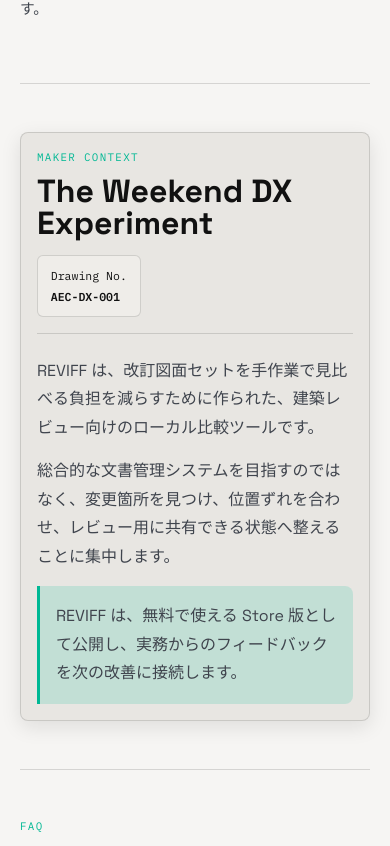
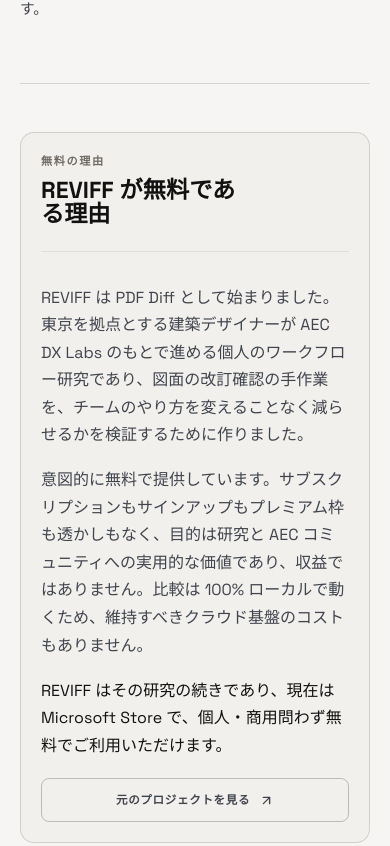
Before and after one commit to kimkeoangkea/ReviffWebsite, a Next.js app: page /ja in a window 390 px wide. Shown: the part 3513-4359 px from the top of the page. Built offline with nearby package versions, Linux system fonts and the light colour scheme; no server answers.

Commit message:
Replace maker story with Why Free section
- Add WhyFreeSection with PDF Diff origin narrative and free-use stance
- Point feedback to Google Form and refresh support/contact copy
- Drop manual alignment from changelog; make static page lead optional
- Add Why Free nav item and related layout styles

```diff
--- a/app/globals.css
+++ b/app/globals.css
@@ -363,6 +363,10 @@
 
 .hero-headline-emphasis--plain::after {
   content: none;
+}
+
+.hero-headline-emphasis--plain {
+  color: var(--text-primary);
 }
 
 .hero-headline-blue {
@@ -1013,6 +1017,90 @@
   padding: 1rem;
 }
 
+#why-its-free {
+  scroll-margin-top: 5rem;
+}
+
+.why-free-split {
+  display: grid;
+  gap: 2rem;
+  border: 1px solid var(--border-default);
+  border-radius: 14px;
+  background: var(--bg-elevated);
+  padding: clamp(1.25rem, 3vw, 2rem);
+}
+
+.why-free-split__header {
+  border-bottom: 1px solid var(--border-subtle);
+  padding-bottom: 1.5rem;
+}
+
+.why-free-split__eyebrow {
+  margin: 0;
+  font-family: var(--font-ibm-plex-mono), var(--font-noto-sans-jp), monospace;
+  font-size: 0.7rem;
+  font-weight: 700;
+  letter-spacing: 0.14em;
+  text-transform: uppercase;
+  color: var(--text-muted);
+}
+
+.why-free-split__title {
+  margin: 0.5rem 0 0;
+  max-width: 14ch;
+  font-size: clamp(1.45rem, 3vw, 2.1rem);
+  font-weight: 700;
+  letter-spacing: 0;
+  line-height: 1.05;
+}
+
+.why-free-split__body {
+  display: grid;
+  gap: 1.1rem;
+  color: var(--text-secondary);
+  line-height: 1.72;
+}
+
+.why-free-split__body p {
+  margin: 0;
+}
+
+.why-free-split__note {
+  color: var(--text-primary);
+}
+
+.why-free-split__actions {
+  display: flex;
+  flex-wrap: wrap;
+  align-items: center;
+  gap: 0.7rem;
+  margin-top: 0.1rem;
+}
+
+.story-links {
+  display: flex;
+  flex-wrap: wrap;
+  align-items: center;
+  gap: 0.9rem;
+}
+
+.story-link {
+  display: inline-flex;
+  align-items: center;
+  gap: 0.3rem;
+  color: var(--accent);
+  font-family: var(--font-ibm-plex-mono), var(--font-noto-sans-jp), monospace;
+  font-size: 0.78rem;
+  font-weight: 600;
+  text-decoration: none;
+  border-bottom: 1px solid transparent;
+  transition: border-color 160ms ease;
+}
+
+.story-link:hover {
+  border-bottom-color: var(--accent);
+}
+
 .faq-layout {
   display: grid;
   gap: 1.2rem;
@@ -1287,6 +1375,17 @@
     grid-template-columns: minmax(0, 17rem) minmax(0, 1fr);
   }
 
+  .why-free-split {
+    grid-template-columns: minmax(0, 1fr) minmax(0, 1.2fr);
+  }
+
+  .why-free-split__header {
+    border-right: 1px solid var(--border-subtle);
+    border-bottom: 0;
+    padding-right: 2rem;
+    padding-bottom: 0;
+  }
+
   .story-side {
     border-right: 1px solid var(--border-default);
     border-bottom: 0;
--- a/components/landing-page.tsx
+++ b/components/landing-page.tsx
@@ -3,7 +3,7 @@
 import { ProofRail } from "@/components/proof-rail";
 import { SiteFooter } from "@/components/site-footer";
 import { SiteHeader } from "@/components/site-header";
-import { StorySection } from "@/components/story-section";
+import { WhyFreeSection } from "@/components/why-free-section";
 import { WorkflowSection } from "@/components/workflow-section";
 import type { Locale } from "@/lib/locale";
 
@@ -18,7 +18,7 @@
         <div className="section-divider"><div className="section-divider__line" /></div>
         <ProofRail locale={locale} />
         <div className="section-divider"><div className="section-divider__line" /></div>
-        <StorySection locale={locale} />
+        <WhyFreeSection locale={locale} />
         <div className="section-divider"><div className="section-divider__line" /></div>
         <FaqSection locale={locale} />
       </main>
--- a/components/privacy-page.tsx
+++ b/components/privacy-page.tsx
@@ -9,11 +9,6 @@
       path={PRODUCT.routes.privacy}
       eyebrow="Privacy"
       title={locale === "ja" ? "プライバシー" : "Privacy"}
-      lead={
-        locale === "ja"
-          ? "REVIFF のサイトとアプリで扱うデータの基本方針です。"
-          : "A plain-language privacy summary for the REVIFF website and app."
-      }
     >
       <div className="story-body">
         <h2>{locale === "ja" ? "ローカル処理" : "Local processing"}</h2>
--- a/components/static-page-shell.tsx
+++ b/components/static-page-shell.tsx
@@ -11,7 +11,7 @@
   path: string;
   eyebrow: string;
   title: string;
-  lead: string;
+  lead?: string;
   children: ReactNode;
 }
 
@@ -33,7 +33,7 @@
           <div className="section-wrap">
             <p className="eyebrow">{eyebrow}</p>
             <h1 className="page-title">{title}</h1>
-            <p className="hero-lead">{lead}</p>
+            {lead ? <p className="hero-lead">{lead}</p> : null}
           </div>
         </section>
 
--- a/components/story-section.tsx
+++ /dev/null
@@ -1,40 +0,0 @@
-import type { Locale } from "@/lib/locale";
-
-export function StorySection({ locale }: { locale: Locale }) {
-  return (
-    <section className="section maker-section">
-      <div className="section-wrap">
-        <div className="story-panel">
-          <div className="story-side">
-            <p className="section-label">Maker Context</p>
-            <h2 className="section-title">
-              {locale === "ja" ? "The Weekend DX Experiment" : "The Weekend DX Experiment"}
-            </h2>
-            <span className="story-drawing">
-              <span>{locale === "ja" ? "Drawing No." : "Drawing No."}</span>
-              <strong>AEC-DX-001</strong>
-            </span>
-          </div>
-
-          <div className="story-body">
-            <p>
-              {locale === "ja"
-                ? "REVIFF は、改訂図面セットを手作業で見比べる負担を減らすために作られた、建築レビュー向けのローカル比較ツールです。"
-                : "REVIFF is built around a familiar AEC review problem: revised drawing sets still get checked manually, page by page, under time pressure."}
-            </p>
-            <p>
-              {locale === "ja"
-                ? "総合的な文書管理システムを目指すのではなく、変更箇所を見つけ、位置ずれを合わせ、レビュー用に共有できる状態へ整えることに集中します。"
-                : "The product stays intentionally focused. It does not try to replace document management; it helps teams see what changed, align what moved, and prepare review output."}
-            </p>
-            <div className="story-callout">
-              {locale === "ja"
-                ? "REVIFF は、無料で使える Store 版として公開し、実務からのフィードバックを次の改善に接続します。"
-                : "REVIFF is free on Microsoft Store, keeps comparison local, and gives drawing-review teams a direct path to send practical feedback."}
-            </div>
-          </div>
-        </div>
-      </div>
-    </section>
-  );
-}
--- /dev/null
+++ b/components/why-free-section.tsx
@@ -0,0 +1,50 @@
+import { ArrowUpRight } from "lucide-react";
+import type { Locale } from "@/lib/locale";
+
+export function WhyFreeSection({ locale }: { locale: Locale }) {
+  return (
+    <section id="why-its-free" className="section maker-section">
+      <div className="section-wrap">
+        <div className="why-free-split">
+          <div className="why-free-split__header">
+            <p className="why-free-split__eyebrow">
+              {locale === "ja" ? "無料の理由" : "Why free"}
+            </p>
+            <h2 className="why-free-split__title">
+              {locale === "ja" ? "REVIFF が無料である理由" : "Why REVIFF is free"}
+            </h2>
+          </div>
+
+          <div className="why-free-split__body">
+            <p>
+              {locale === "ja"
+                ? "REVIFF は PDF Diff として始まりました。東京を拠点とする建築デザイナーが AEC DX Labs のもとで進める個人のワークフロー研究であり、図面の改訂確認の手作業を、チームのやり方を変えることなく減らせるかを検証するために作りました。"
+                : "REVIFF began as PDF Diff — a personal workflow research project built by an architectural designer in Tokyo under AEC DX Labs, to test whether manual revision checking could be simplified without changing how teams already work."}
+            </p>
+            <p>
+              {locale === "ja"
+                ? "意図的に無料で提供しています。サブスクリプションもサインアップもプレミアム枠も透かしもなく、目的は研究と AEC コミュニティへの実用的な価値であり、収益ではありません。比較は 100% ローカルで動くため、維持すべきクラウド基盤のコストもありません。"
+                : "It stays free on purpose. No subscription, no signup, no premium tier, and no watermark — the goal is research and practical value for the AEC community, not revenue. Because comparison runs 100% locally, there is also no cloud infrastructure to fund."}
+            </p>
+            <p className="why-free-split__note">
+              {locale === "ja"
+                ? "REVIFF はその研究の続きであり、現在は Microsoft Store で、個人・商用問わず無料でご利用いただけます。"
+                : "REVIFF continues that research — now on Microsoft Store, free for personal and commercial use."}
+            </p>
+            <div className="why-free-split__actions">
+              <a
+                className="btn-secondary focus-ring"
+                href="https://www.aecdxlabs.com/"
+                target="_blank"
+                rel="noreferrer"
+              >
+                {locale === "ja" ? "元のプロジェクトを見る" : "Explore the original project"}
+                <ArrowUpRight size={15} strokeWidth={2.2} />
+              </a>
+            </div>
+          </div>
+        </div>
+      </div>
+    </section>
+  );
+}
--- a/lib/product.ts
+++ b/lib/product.ts
@@ -11,7 +11,9 @@
   storeUrl:
     process.env.NEXT_PUBLIC_MICROSOFT_STORE_URL ??
     "https://apps.microsoft.com/detail/9NXXXXXXXXXX",
-  feedbackUrl: process.env.NEXT_PUBLIC_FEEDBACK_URL ?? "https://forms.office.com/",
+  feedbackUrl:
+    process.env.NEXT_PUBLIC_FEEDBACK_URL ??
+    "https://docs.google.com/forms/d/e/1FAIpQLSeMMP2qF1hmb0sEt3IOFetuyUciCNjrxQSjEx4Nt_4449Dw2g/viewform?usp=dialog",
   supportEmail: process.env.NEXT_PUBLIC_SUPPORT_EMAIL ?? "hello@aecdxlabs.com",
   routes: {
     home: "/",
@@ -64,6 +66,7 @@
 
 export const NAV_ITEMS: NavItem[] = [
   { id: "download", label: { en: "Download", ja: "ダウンロード" }, href: PRODUCT.routes.download },
+  { id: "why-free", label: { en: "Why Free", ja: "無料の理由" }, href: "/#why-its-free" },
   { id: "changelog", label: { en: "Changelog", ja: "更新履歴" }, href: PRODUCT.routes.changelog },
   { id: "support", label: { en: "Support", ja: "サポート" }, href: PRODUCT.routes.support },
   { id: "privacy", label: { en: "Privacy", ja: "プライバシー" }, href: PRODUCT.routes.privacy },
```
Also changed, not shown: components/support-page.tsx (+9 -4 lines), lib/content.ts (+3 -21 lines).
